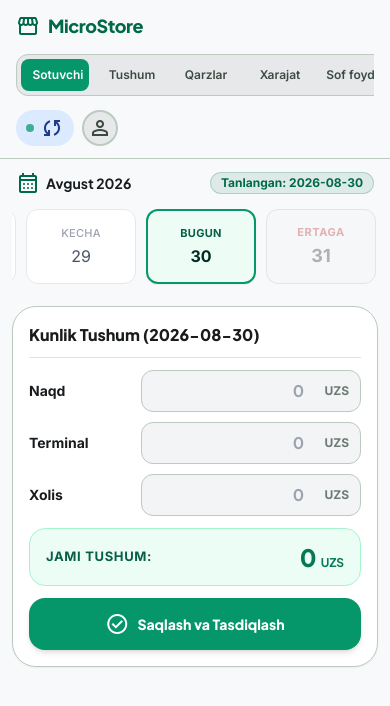
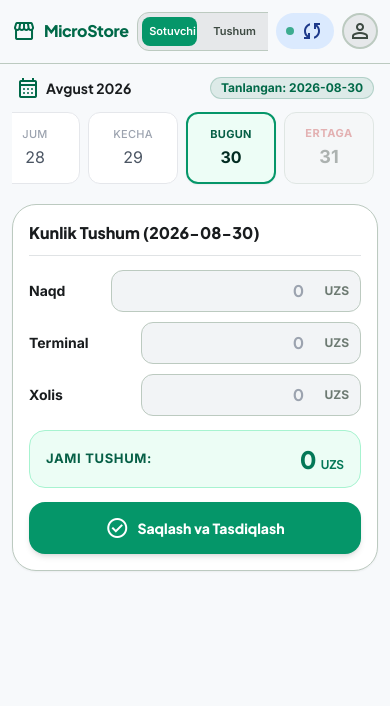
Before and after one commit to mahkamjonov/microstore, a React (Vite) app in the folder apps/web/: page / in a window 390 px wide. Shown: the top 706 px of the page. Built offline with nearby package versions, Linux system fonts and the light colour scheme.

Commit message:
style: implement mobile responsiveness with scrollable date picker carousel, responsive header tabs, and form input stretching while strictly preserving desktop layout

```diff
--- a/apps/web/src/components/AdminDashboard.tsx
+++ b/apps/web/src/components/AdminDashboard.tsx
@@ -618,9 +618,9 @@ export const AdminDashboard: React.FC = () => {
             </div>
           </div>
 
-          <div className="grid grid-cols-1 lg:grid-cols-12 gap-5 items-start">
-            <div className="lg:col-span-8 flex flex-col gap-5">
-              <div className="bg-surface-container-lowest p-4 sm:p-5 rounded-2xl border border-outline-variant shadow-sm flex flex-col gap-3">
+          <div className="grid grid-cols-1 lg:grid-cols-12 gap-5 items-start w-full">
+            <div className="lg:col-span-8 flex flex-col gap-5 w-full">
+              <div className="bg-surface-container-lowest p-4 md:p-6 rounded-2xl border border-outline-variant shadow-sm flex flex-col gap-3 w-full">
                 <h3 className="font-headline font-bold text-base text-on-surface flex items-center gap-2 border-b border-surface-variant pb-3">
                   <span className="material-symbols-outlined text-primary">format_list_bulleted</span>
                   Xarajatlar Jadvali
@@ -722,7 +722,7 @@ export const AdminDashboard: React.FC = () => {
               </div>
             </div>
 
-            <div className="lg:col-span-4 bg-surface-container-lowest p-4 sm:p-5 rounded-2xl border border-outline-variant shadow-sm flex flex-col gap-4 sticky top-20">
+            <div className="lg:col-span-4 bg-surface-container-lowest p-4 md:p-6 rounded-2xl border border-outline-variant shadow-sm flex flex-col gap-4 sticky top-20 w-full">
               <h3 className="font-headline font-bold text-base text-on-surface flex items-center gap-2 border-b border-surface-variant pb-3">
                 <span className="material-symbols-outlined text-primary">add_card</span>
                 Yangi Xarajat Qo'shish
--- a/apps/web/src/components/DailyRevenueForm.tsx
+++ b/apps/web/src/components/DailyRevenueForm.tsx
@@ -166,8 +166,8 @@ export const DailyRevenueForm: React.FC = () => {
   return (
     <div className="w-full max-w-xl mx-auto flex flex-col gap-3">
       <form onSubmit={handleSubmit} className="flex flex-col gap-3">
-        {/* Main Card Container with Compact Padding: 16px 20px */}
-        <div className="bg-surface-container-lowest border border-outline-variant p-4 sm:p-5 rounded-3xl shadow-sm flex flex-col gap-3">
+        {/* Main Card Container with Compact Responsive Padding: p-4 md:p-6 */}
+        <div className="bg-surface-container-lowest border border-outline-variant p-4 md:p-6 rounded-3xl shadow-sm flex flex-col gap-3.5 w-full">
           {/* Card Header */}
           <div className="flex justify-between items-center border-b border-surface-variant pb-2.5">
             <h3 className="font-headline font-extrabold text-base text-on-surface">
@@ -182,13 +182,13 @@ export const DailyRevenueForm: React.FC = () => {
           </div>
 
           {/* Input Rows Container with Compact 10px Gap */}
-          <div className="flex flex-col gap-2.5">
+          <div className="flex flex-col gap-2.5 w-full">
             {/* Row 1: Horizontal Inline Layout (Naqd | Input UZS X) */}
-            <div className="flex items-center justify-between gap-3">
+            <div className="flex items-center justify-between gap-3 w-full">
               <label className="text-sm font-bold text-on-surface min-w-[70px]">
                 Naqd
               </label>
-              <div className="relative flex-1 flex items-center max-w-[220px] sm:max-w-[240px]">
+              <div className="relative flex-1 flex items-center w-full max-w-full sm:max-w-[240px]">
                 <input
                   type="text"
                   placeholder="0"
--- a/apps/web/src/components/DateSelector.tsx
+++ b/apps/web/src/components/DateSelector.tsx
@@ -84,19 +84,19 @@ export const DateSelector: React.FC = () => {
       */}
       <div
         ref={containerRef}
-        className="w-full max-w-full flex overflow-x-auto flex-nowrap gap-[10px] py-1.5 px-0.5 no-scrollbar scroll-smooth"
+        className="w-full max-w-full flex overflow-x-auto no-scrollbar space-x-2 px-1 py-1 scroll-smooth md:overflow-visible"
       >
-        {dateItems.map(({ yearMonthDay, label, dayNum, isFuture, isToday, isYesterday }) => {
+        {dateItems.map(({ yearMonthDay, label, dayNum, isFuture }) => {
           const isSelected = selectedDate === yearMonthDay;
 
           if (isFuture) {
-            // Tomorrow (Disabled preview card: width 110px, height 75px, flex-shrink: 0)
+            // Tomorrow (Disabled preview card)
             return (
               <div
                 key={yearMonthDay}
                 ref={isSelected ? (el) => (activeCardRef.current = el) : null}
                 title="Ertangi kunga tushum kiritish mumkin emas"
-                className="flex-shrink-0 w-[110px] min-w-[110px] h-[75px] rounded-xl border border-outline-variant bg-surface-container-low flex flex-col items-center justify-center text-on-surface-variant opacity-40 cursor-not-allowed select-none shadow-xs"
+                className="shrink-0 min-w-[72px] w-[90px] sm:w-[110px] sm:min-w-[110px] md:shrink md:min-w-0 h-[72px] sm:h-[75px] rounded-xl border border-outline-variant bg-surface-container-low flex flex-col items-center justify-center text-on-surface-variant opacity-40 cursor-not-allowed select-none shadow-xs"
               >
                 <span className="text-[11px] uppercase font-bold text-error/80 tracking-wider">
                   {label}
@@ -112,7 +112,7 @@ export const DateSelector: React.FC = () => {
               ref={isSelected ? (el) => (activeCardRef.current = el) : null}
               type="button"
               onClick={() => setSelectedDate(yearMonthDay)}
-              className={`flex-shrink-0 w-[110px] min-w-[110px] h-[75px] flex flex-col items-center justify-center p-2.5 rounded-xl border transition-all active:scale-95 ${
+              className={`shrink-0 min-w-[72px] w-[90px] sm:w-[110px] sm:min-w-[110px] md:shrink md:min-w-0 h-[72px] sm:h-[75px] flex flex-col items-center justify-center p-2 rounded-xl border transition-all active:scale-95 ${
                 isSelected
                   ? 'bg-emerald-50/90 border-2 border-emerald-600 shadow-sm'
                   : 'bg-white border-gray-200 hover:border-gray-300'
--- a/apps/web/src/components/Header.tsx
+++ b/apps/web/src/components/Header.tsx
@@ -85,25 +85,25 @@ export const Header: React.FC = () => {
 
   return (
     <>
-      <header className="w-full sticky top-0 z-50 bg-surface/95 backdrop-blur-md border-b border-outline-variant px-4 py-3 max-w-5xl mx-auto flex flex-wrap justify-between items-center gap-3 shadow-xs">
+      <header className="w-full sticky top-0 z-50 bg-surface/95 backdrop-blur-md border-b border-outline-variant px-3 sm:px-4 py-2.5 sm:py-3 max-w-5xl mx-auto flex justify-between items-center gap-2 sm:gap-3 shadow-xs">
         {/* MicroStore Logo & Title */}
-        <div className="flex items-center gap-2">
-          <span className="material-symbols-outlined text-primary text-2xl">
+        <div className="flex items-center gap-2 flex-shrink-0">
+          <span className="material-symbols-outlined text-primary text-xl sm:text-2xl">
             storefront
           </span>
-          <h1 className="font-headline text-lg sm:text-xl text-primary font-extrabold tracking-tight">
+          <h1 className="font-headline text-base sm:text-xl text-primary font-extrabold tracking-tight">
             MicroStore
           </h1>
           {isCashier && (
-            <span className="bg-emerald-100 text-emerald-800 text-[10px] font-extrabold px-2 py-0.5 rounded-full border border-emerald-300">
+            <span className="bg-emerald-100 text-emerald-800 text-[9px] sm:text-[10px] font-extrabold px-1.5 sm:px-2 py-0.5 rounded-full border border-emerald-300 whitespace-nowrap">
               Kassir Rejimi
             </span>
           )}
         </div>
 
         {/* Core Main Navigation Menu Bar with Smooth Sliding Pill Animation */}
-        <div className="overflow-x-auto no-scrollbar py-0.5">
-          <div className={`relative flex bg-surface-container-high p-1 rounded-xl border border-outline-variant ${isCashier ? 'w-[200px] sm:w-[240px]' : 'w-[380px] sm:w-[420px]'}`}>
+        <div className="overflow-x-auto no-scrollbar py-0.5 max-w-full whitespace-nowrap flex-shrink min-w-0">
+          <div className={`relative flex bg-surface-container-high p-1 rounded-xl border border-outline-variant ${isCashier ? 'w-[180px] sm:w-[240px]' : 'w-[320px] sm:w-[420px]'}`}>
             {/* Absolute Active Sliding Pill Indicator */}
             <div
               className="absolute top-1 bottom-1 bg-[#059669] rounded-lg shadow-xs transition-all duration-300 ease-[cubic-bezier(0.4,0,0.2,1)] pointer-events-none"
@@ -117,7 +117,7 @@ export const Header: React.FC = () => {
               <button
                 key={tab.id}
                 onClick={() => setActiveTab(tab.id as any)}
-                className={`relative z-10 flex-1 py-2 text-xs sm:text-sm font-semibold transition-colors duration-200 text-center whitespace-nowrap select-none ${
+                className={`relative z-10 flex-1 py-1.5 sm:py-2 text-[11px] sm:text-sm font-semibold transition-colors duration-200 text-center whitespace-nowrap select-none ${
                   activeTab === tab.id
                     ? 'text-white font-bold'
                     : 'text-on-surface-variant hover:text-on-surface'
--- a/apps/web/src/components/SupplierDebtPage.tsx
+++ b/apps/web/src/components/SupplierDebtPage.tsx
@@ -314,15 +314,15 @@ export const SupplierDebtPage: React.FC = () => {
       {/* BOTTOM BLOCK (100% Width Dedicated Section): "Ta'minotchi Qarzini To'lash" Form */}
       <div
         id="payment-form-section"
-        className="w-full bg-surface-container-lowest p-5 sm:p-6 rounded-2xl border border-outline-variant shadow-sm flex flex-col gap-4"
+        className="w-full bg-surface-container-lowest p-4 md:p-6 rounded-2xl border border-outline-variant shadow-sm flex flex-col gap-4"
       >
         <h3 className="font-headline font-bold text-base text-on-surface flex items-center gap-2 border-b border-surface-variant pb-3">
           <span className="material-symbols-outlined text-secondary">payments</span>
           Ta'minotchi Qarzini To'lash (To'lov Paneli)
         </h3>
 
-        <form onSubmit={handlePaymentSubmit} className="grid grid-cols-1 sm:grid-cols-12 gap-3.5 items-end">
-          <div className="sm:col-span-4">
+        <form onSubmit={handlePaymentSubmit} className="grid grid-cols-1 md:grid-cols-12 gap-3.5 items-end w-full">
+          <div className="w-full md:col-span-4">
             <label className="block text-xs font-semibold text-on-surface-variant mb-1">
               1. Ta'minotchi Nomi
             </label>
@@ -344,7 +344,7 @@ export const SupplierDebtPage: React.FC = () => {
             </select>
           </div>
 
-          <div className="sm:col-span-3">
+          <div className="w-full md:col-span-3">
             <label className="block text-xs font-semibold text-on-surface-variant mb-1">
               2. Summa (so'm)
             </label>
@@ -358,7 +358,7 @@ export const SupplierDebtPage: React.FC = () => {
             />
           </div>
 
-          <div className="sm:col-span-3">
+          <div className="w-full md:col-span-3">
             <label className="block text-xs font-semibold text-on-surface-variant mb-1">
               3. To'lov Turi
             </label>
@@ -372,7 +372,7 @@ export const SupplierDebtPage: React.FC = () => {
             </select>
           </div>
 
-          <div className="sm:col-span-2">
+          <div className="w-full md:col-span-2">
             <button
               type="submit"
               className="w-full h-[42px] bg-secondary hover:bg-blue-700 text-white rounded-xl font-headline font-bold text-xs shadow transition-all active:scale-[0.98] flex items-center justify-center gap-1.5"
```
